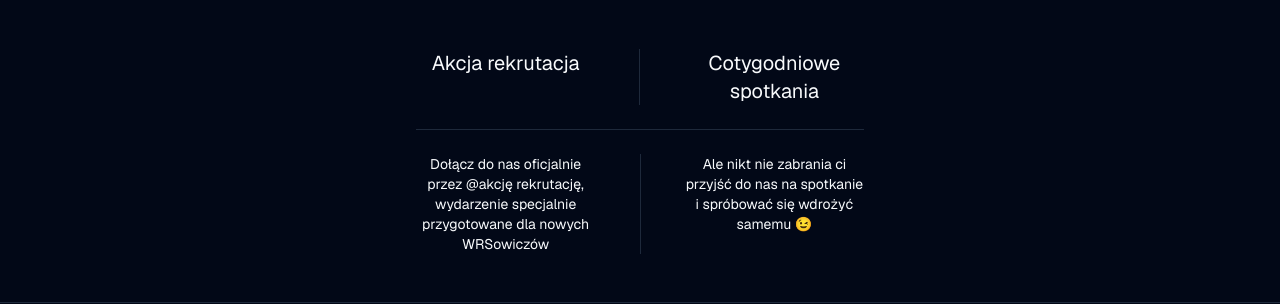
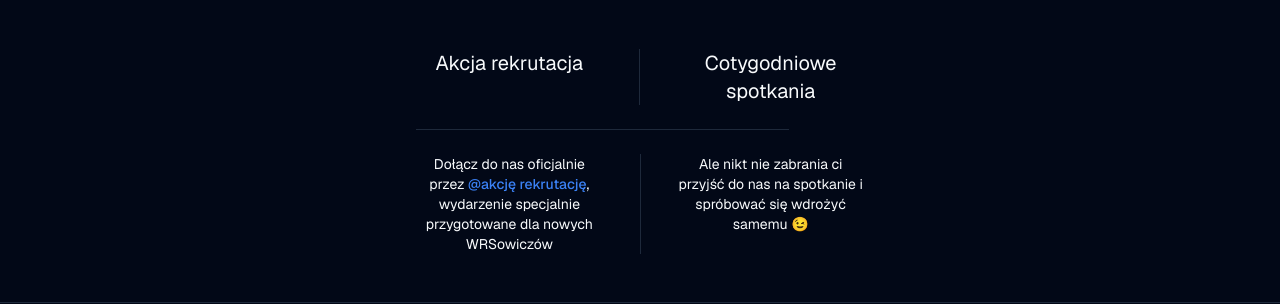
Before and after one commit to WRS-WEEIA-IT/WRS-Website, a Next.js app: page /about-us in a window 1280 px wide. Shown: the part 1416-1720 px from the top of the page. Built offline with nearby package versions, Linux system fonts and the light colour scheme.

Commit message:
Add HoverLink component

```diff
--- a/app/about-us/[sections]/JoinUsSection.tsx
+++ b/app/about-us/[sections]/JoinUsSection.tsx
@@ -1,3 +1,4 @@
+import HoverLink from '@/components/hover-link/HoverLink';
 import { Separator } from '@/components/ui/separator';
 
 const JoinUsSection = () => {
@@ -7,16 +8,22 @@ const JoinUsSection = () => {
                 <p className='bg-gradient-to-r from-yellow-500 via-fuchsia-500 to-yellow-500 bg-[size:200%] animate-background-pulse text-4xl md:text-5xl lg:text-6xl xl:text-7xl text-center text-transparent bg-clip-text pb-2'>
                     A może do nas dołączysz?
                 </p>
-                <div className='grid grid-cols-10 justify-center mt-12'>
-                    <p className='flex-1 text-center text-lg md:text-xl col-span-4'>Akcja rekrutacja</p>
+                <div className='grid grid-cols-12 justify-center mt-12'>
+                    <p className='flex-1 text-center text-lg md:text-xl col-span-5'>Akcja rekrutacja</p>
                     <Separator orientation='vertical' className='justify-self-center col-span-2' />
-                    <p className='flex-1 text-center text-lg md:text-xl col-span-4'>Cotygodniowe spotkania</p>
+                    <p className='flex-1 text-center text-lg md:text-xl col-span-5'>Cotygodniowe spotkania</p>
                     <Separator className='my-6 col-span-10' />
-                    <p className='flex-1 text-center text-sm col-span-4'>
-                        Dołącz do nas oficjalnie przez @akcję rekrutację, wydarzenie specjalnie przygotowane dla nowych WRSowiczów
+                    <p className='flex-1 text-center text-sm col-span-5'>
+                        Dołącz do nas oficjalnie przez{' '}
+                        <HoverLink
+                            linkText='akcję rekrutację'
+                            content='Wydarzenie mające miejsce na celu rekrutację nowych WRSowiczów na początku października.'
+                            path='/events/akcja-rekrutacja'
+                        />
+                        , wydarzenie specjalnie przygotowane dla nowych WRSowiczów
                     </p>
                     <Separator orientation='vertical' className='justify-self-center md:mx-12 col-span-2' />
-                    <p className='flex-1 text-center text-sm col-span-4'>
+                    <p className='flex-1 text-center text-sm col-span-5'>
                         Ale nikt nie zabrania ci przyjść do nas na spotkanie i spróbować się wdrożyć samemu 😉
                     </p>
                 </div>
--- /dev/null
+++ b/components/hover-link/HoverLink.tsx
@@ -0,0 +1,22 @@
+import Link from 'next/link';
+import { HoverCard, HoverCardContent, HoverCardTrigger } from '../ui/hover-card';
+import { Button } from '../ui/button';
+
+const HoverLink = ({ path, linkText, content }: { path: string; linkText: string; content: string }) => {
+    return (
+        <HoverCard>
+            <HoverCardTrigger asChild>
+                <Link href={path}>
+                    <Button variant='link' className='p-0 text-primary h-min'>
+                        @{linkText}
+                    </Button>
+                </Link>
+            </HoverCardTrigger>
+            <HoverCardContent>
+                <p className='text-start'>{content}</p>
+            </HoverCardContent>
+        </HoverCard>
+    );
+};
+
+export default HoverLink;
--- /dev/null
+++ b/components/ui/hover-card.tsx
@@ -0,0 +1,29 @@
+"use client"
+
+import * as React from "react"
+import * as HoverCardPrimitive from "@radix-ui/react-hover-card"
+
+import { cn } from "@/lib/utils"
+
+const HoverCard = HoverCardPrimitive.Root
+
+const HoverCardTrigger = HoverCardPrimitive.Trigger
+
+const HoverCardContent = React.forwardRef<
+  React.ElementRef<typeof HoverCardPrimitive.Content>,
+  React.ComponentPropsWithoutRef<typeof HoverCardPrimitive.Content>
+>(({ className, align = "center", sideOffset = 4, ...props }, ref) => (
+  <HoverCardPrimitive.Content
+    ref={ref}
+    align={align}
+    sideOffset={sideOffset}
+    className={cn(
+      "z-50 w-64 rounded-md border bg-popover p-4 text-popover-foreground shadow-md outline-none data-[state=open]:animate-in data-[state=closed]:animate-out data-[state=closed]:fade-out-0 data-[state=open]:fade-in-0 data-[state=closed]:zoom-out-95 data-[state=open]:zoom-in-95 data-[side=bottom]:slide-in-from-top-2 data-[side=left]:slide-in-from-right-2 data-[side=right]:slide-in-from-left-2 data-[side=top]:slide-in-from-bottom-2",
+      className
+    )}
+    {...props}
+  />
+))
+HoverCardContent.displayName = HoverCardPrimitive.Content.displayName
+
+export { HoverCard, HoverCardTrigger, HoverCardContent }
--- a/package.json
+++ b/package.json
@@ -11,6 +11,7 @@
   "dependencies": {
     "@radix-ui/react-dialog": "^1.0.5",
     "@radix-ui/react-dropdown-menu": "^2.0.6",
+    "@radix-ui/react-hover-card": "^1.0.7",
     "@radix-ui/react-separator": "^1.0.3",
     "@radix-ui/react-slot": "^1.0.2",
     "@radix-ui/react-tabs": "^1.0.4",
```
Also changed, not shown: 1 other file (tests, documents, lock files or other folders).
